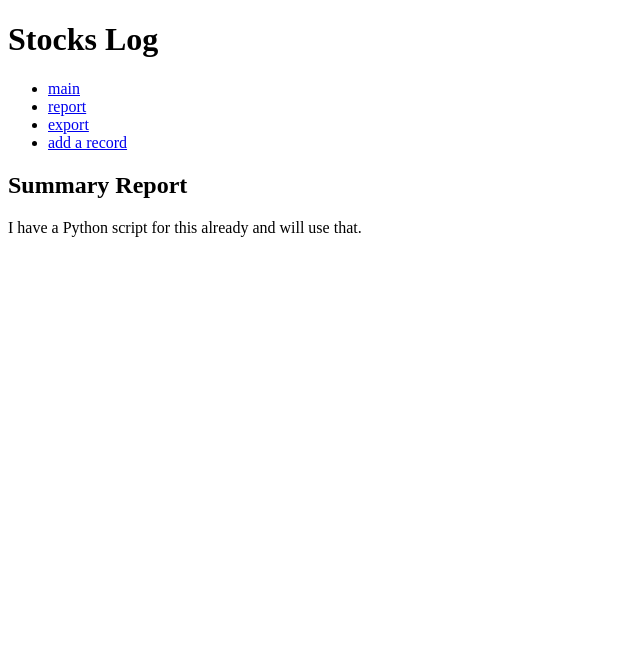
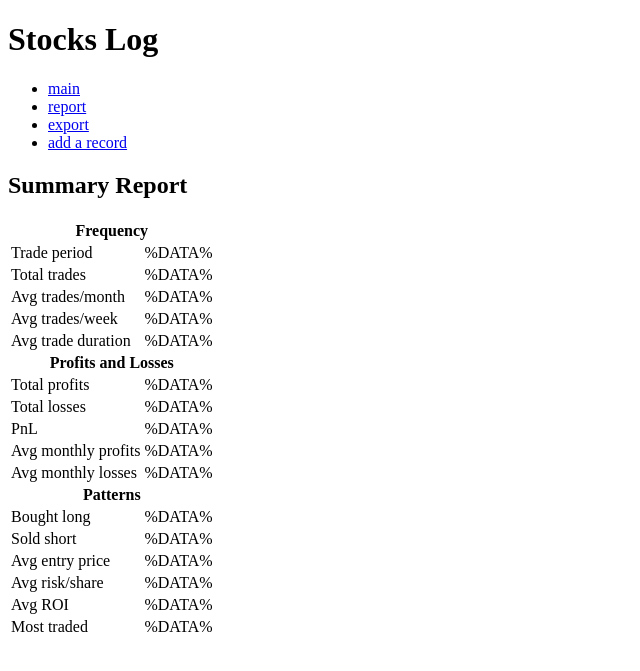
Before and after one commit to lautomator/stocks-log, a Flask app: page /report in a window 1280 px wide. Shown: the top 671 px of the page, without its empty margins (0-640 px from the left). Run offline with Flask 2, Linux system fonts and the light colour scheme.

Commit message:
filling in the report page

```diff
--- a/app.py
+++ b/app.py
@@ -125,8 +125,8 @@ def risk_calc(data):
     risk['max_shares'] = round(risk['risk_per_trade_amt']\
         / risk['risk_share'])
 
-    risk['investment_total'] = risk['entry']\
-        * risk['actual_shares']
+    risk['investment_total'] = round(risk['entry']\
+        * risk['actual_shares'], 2)
     return risk
 
 
@@ -243,9 +243,11 @@ def report():
 
 
 # export the log
-@app.route('/export', methods=['GET', 'POST'])
+@app.route('/export')
 def export_log():
-    return render_template('export.html')
+    sql = 'select * from stocks_log order by investment asc'
+    data = query_db(sql)
+    return render_template('export.html', data=data)
 
 
 # ADD a post/record
--- a/templates/index.html
+++ b/templates/index.html
@@ -47,7 +47,7 @@
 
 {% block footer %}
     <form method="POST" action="/">
-        <label>Order By</label>
+        <label>Order by</label>
         <select name="orderby">
             {% for key, val in opts_order_by.items() %}
             <option value="{{ val }}"
@@ -58,7 +58,6 @@
             {% endfor %}
         </select>
 
-        <label>Order</label>
         <select name="order">
             {% for key, val in opts_order.items() %}
             <option value="{{ val }}"
--- a/templates/report.html
+++ b/templates/report.html
@@ -5,6 +5,80 @@
 {% block content %}
     <h2>Summary Report</h2>
 
-    <p>I have a Python script for this already and will use that.</p>
+    <table>
+        <tr>
+            <th colspan="2">Frequency</th>
+        </tr>
+        <tr>
+            <td>Trade period</td>
+            <td>%DATA%</td>
+        </tr>
+        <tr>
+            <td>Total trades</td>
+            <td>%DATA%</td>
+        </tr>
+        <tr>
+            <td>Avg trades/month</td>
+            <td>%DATA%</td>
+        </tr>
+        <tr>
+            <td>Avg trades/week</td>
+            <td>%DATA%</td>
+        </tr>
+        <tr>
+            <td>Avg trade duration</td>
+            <td>%DATA%</td>
+        </tr>
+        <tr>
+            <th colspan="2">Profits and Losses</th>
+        </tr>
+        <tr>
+            <td>Total profits</td>
+            <td>%DATA%</td>
+        </tr>
+        <tr>
+            <td>Total losses</td>
+            <td>%DATA%</td>
+        </tr>
+        <tr>
+            <td>PnL</td>
+            <td>%DATA%</td>
+        </tr>
+        <tr>
+            <td>Avg monthly profits</td>
+            <td>%DATA%</td>
+        </tr>
+        <tr>
+            <td>Avg monthly losses</td>
+            <td>%DATA%</td>
+        </tr>
+        <tr>
+            <th colspan="2">Patterns</th>
+        </tr>
+        <tr>
+            <td>Bought long</td>
+            <td>%DATA%</td>
+        </tr>
+        <tr>
+            <td>Sold short</td>
+            <td>%DATA%</td>
+        </tr>
+        <tr>
+            <td>Avg entry price</td>
+            <td>%DATA%</td>
+        </tr>
+        <tr>
+            <td>Avg risk/share</td>
+            <td>%DATA%</td>
+        </tr>
+        <tr>
+            <td>Avg ROI</td>
+            <td>%DATA%</td>
+        </tr>
+        <tr>
+            <td>Most traded</td>
+            <td>%DATA%</td>
+        </tr>
+    </table>
 
 {% endblock %}
```
Also changed, not shown: templates/export.html (+10 -1 lines).
